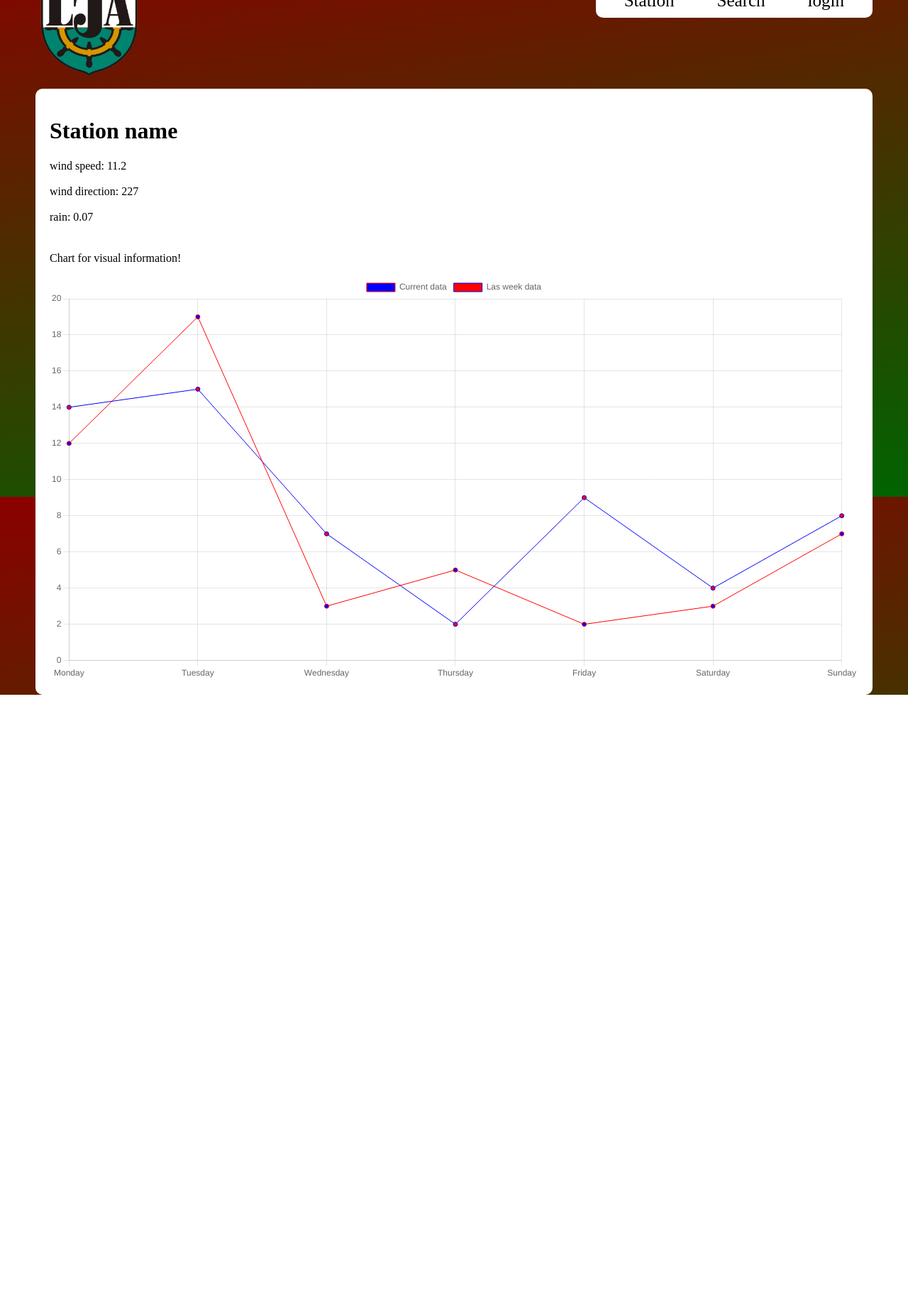
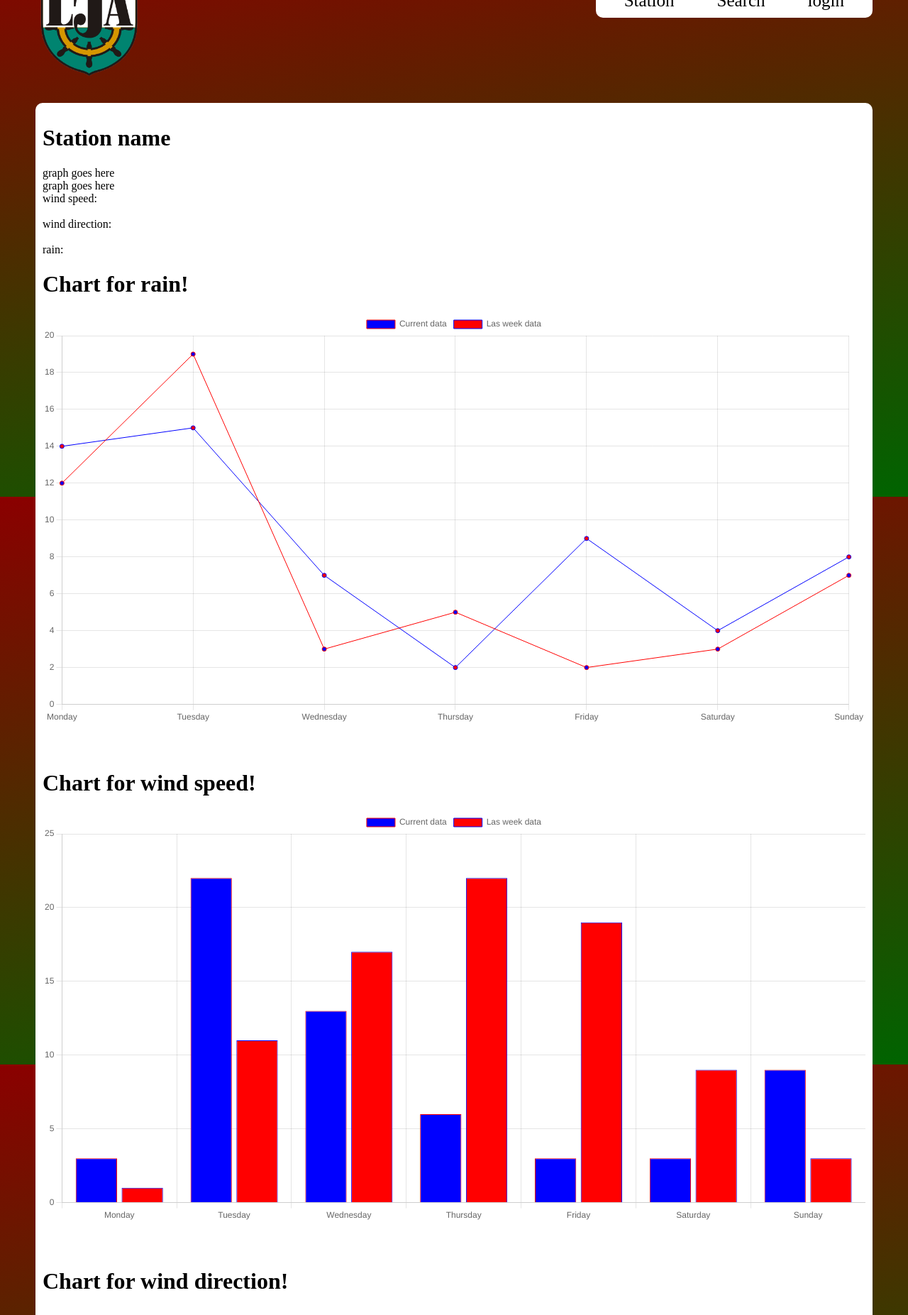
Before and after one commit to BastiaanMeijer2002/LatvianMaritmeAcademyFront-end, an Angular app in the folder my-app/: page /station in a window 1280 px wide. Shown: the part 100-1953 px from the top of the page at 71% size. Before the commit the page ends 1079 px from the top, so only its background shows below. Built offline with nearby package versions, Linux system fonts and the light colour scheme.

Commit message:
Chart toegevoegd!

```diff
--- a/my-app/src/app/my-chart/my-chart.component.css
+++ b/my-app/src/app/my-chart/my-chart.component.css
@@ -1,4 +1,13 @@
 #divChart {
   display: block;
-  margin-top: 5vh;
 }
+
+#divChartBar {
+  display: block;
+  margin-top: 8vh;
+}
+
+#divChartRadar {
+  display: block;
+  margin-top: 8vh;
+}
--- a/my-app/src/app/my-chart/my-chart.component.html
+++ b/my-app/src/app/my-chart/my-chart.component.html
@@ -1,4 +1,14 @@
 <div id="divChart">
-  <p>Chart for visual information!</p>
+  <h1>Chart for rain!</h1>
   <canvas id="myChart"></canvas>
 </div>
+
+<div id="divChartBar">
+  <h1>Chart for wind speed!</h1>
+  <canvas id="myChartBar"></canvas>
+</div>
+
+<div id="divChartRadar">
+  <h1>Chart for wind direction!</h1>
+  <canvas id="myChartRadar"></canvas>
+</div>
--- a/my-app/src/app/my-chart/my-chart.component.ts
+++ b/my-app/src/app/my-chart/my-chart.component.ts
@@ -45,6 +45,75 @@ export class MyChartComponent implements OnInit {
         }
       }
     });
+
+    const myChartBar = new Chart("myChartBar", {
+      type: 'bar',
+      data: {
+        labels: ['Monday', 'Tuesday', 'Wednesday', 'Thursday', 'Friday', 'Saturday', 'Sunday'],
+        datasets: [{
+          label: 'Current data',
+          data: [3, 22, 13, 6, 3, 3, 9],
+          backgroundColor: [
+            'blue'
+          ],
+          borderColor: [
+            'red'
+          ],
+          borderWidth: 1
+        },{
+          label: 'Las week data',
+          data: [1, 11, 17, 22, 19, 9, 3],
+          backgroundColor: [
+            'red'
+          ],
+          borderColor: [
+            'blue'
+          ],
+          borderWidth: 1
+        }]
+      },
+      options: {
+        scales: {
+          y: {
+            beginAtZero: true
+          }
+        }
+      }
+    });
+
+    const myChartRadar = new Chart("myChartRadar", {
+      type: 'radar',
+      data: {
+        labels: ['N', 'NNE', 'NE', 'ENE', 'E', 'ESE', 'SE', 'SSE', 'S', 'SSW', 'SW', 'WSW', 'W', 'WNW', 'NW', 'NNW'],
+        datasets: [{
+          label: 'Current data',
+          data: [11, 22, 33, 16, 23, 13, 19, 25, 17, 24, 11, 25, 12, 21, 32, 11],
+          backgroundColor: [
+            'blue'
+          ],
+          borderColor: [
+            'red'
+          ],
+          borderWidth: 1
+        },{
+          label: 'Las week data',
+          data: [21, 12, 13, 36, 13, 23, 9, 15, 7, 14, 21, 15, 2, 11, 22, 1],
+          backgroundColor: [
+            'red'
+          ],
+          borderColor: [
+            'blue'
+          ],
+          borderWidth: 1
+        }]
+      },
+      options: {
+        scales: {
+          y: {
+            beginAtZero: true
+          }
+        }
+      }
+    });
   }
-
 }
--- a/my-app/src/app/station/station.component.css
+++ b/my-app/src/app/station/station.component.css
@@ -2,7 +2,13 @@
 @media only screen and (max-width: 768px) {
   .g-container {
     background: white;
-    margin-top: 5vh;
+    margin-top: 20px;
+    padding: 20px;
+    border-radius: 10px;
+  }
+  .chart-container {
+    background: white;
+    margin-top: 20px;
     padding: 20px;
     border-radius: 10px;
   }
@@ -13,7 +19,14 @@
 
   .g-container {
     background: white;
-    margin-top: 25vh;
+    margin-top: 220px;
+    padding: 10px;
+    border-radius: 10px;
+  }
+
+  .chart-container {
+    background: white;
+    margin-top: 20px;
     padding: 20px;
     border-radius: 10px;
   }
--- a/my-app/src/app/station/station.component.html
+++ b/my-app/src/app/station/station.component.html
@@ -1,13 +1,15 @@
 <div class="g-container">
   <div class="graph_container">
     <h1>Station name</h1>
+    <div class="graph">graph goes here</div>
+    <div class="graph">graph goes here</div>
   </div>
   <div class="data_container">
-    <div class="wind_speed">wind speed: {{stationdata.wind_speed}}</div>
+    <div class="wind_speed">wind speed:</div>
     <br>
-    <div class="wind_direction">wind direction: {{stationdata.wind_direction}}</div>
+    <div class="wind_direction">wind direction:</div>
     <br>
-    <div class="rain">rain: {{stationdata.rain}}</div>
+    <div class="rain">rain:</div>
   </div>
 
   <app-my-chart></app-my-chart>
```
